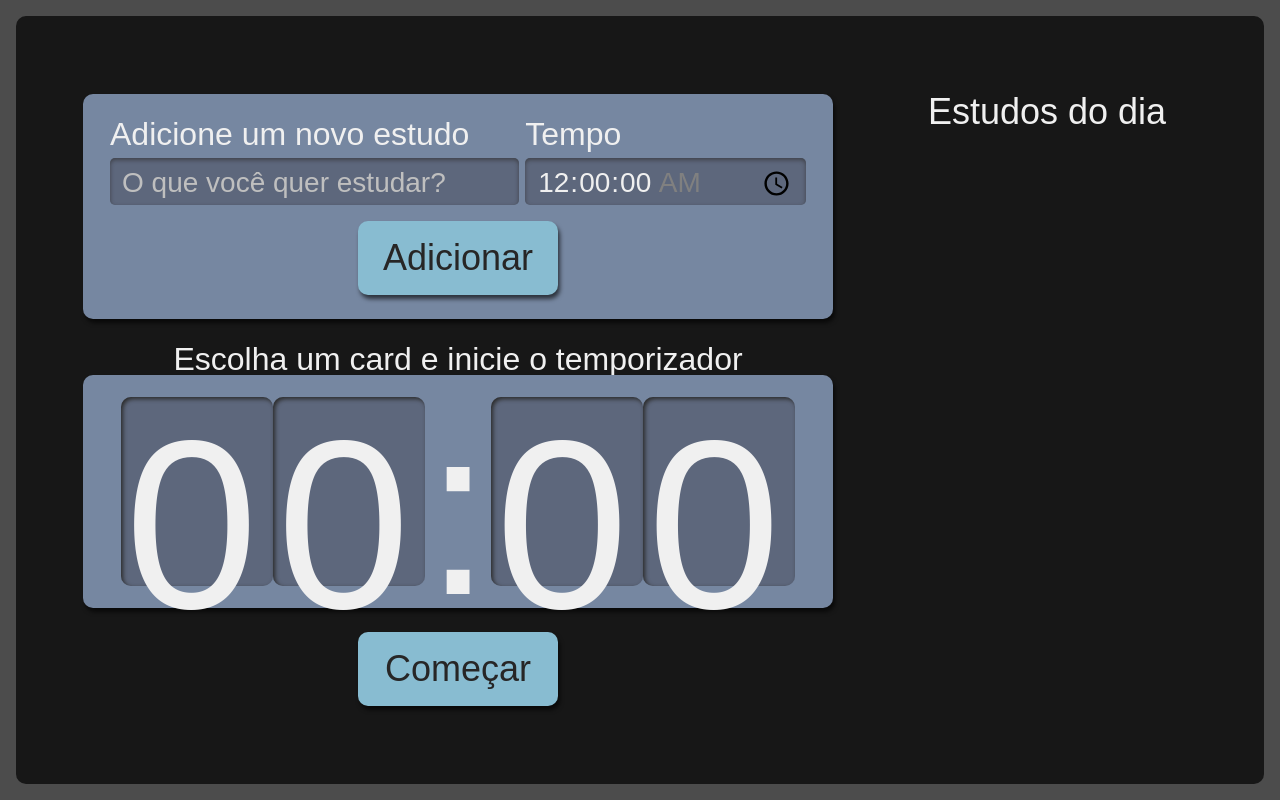
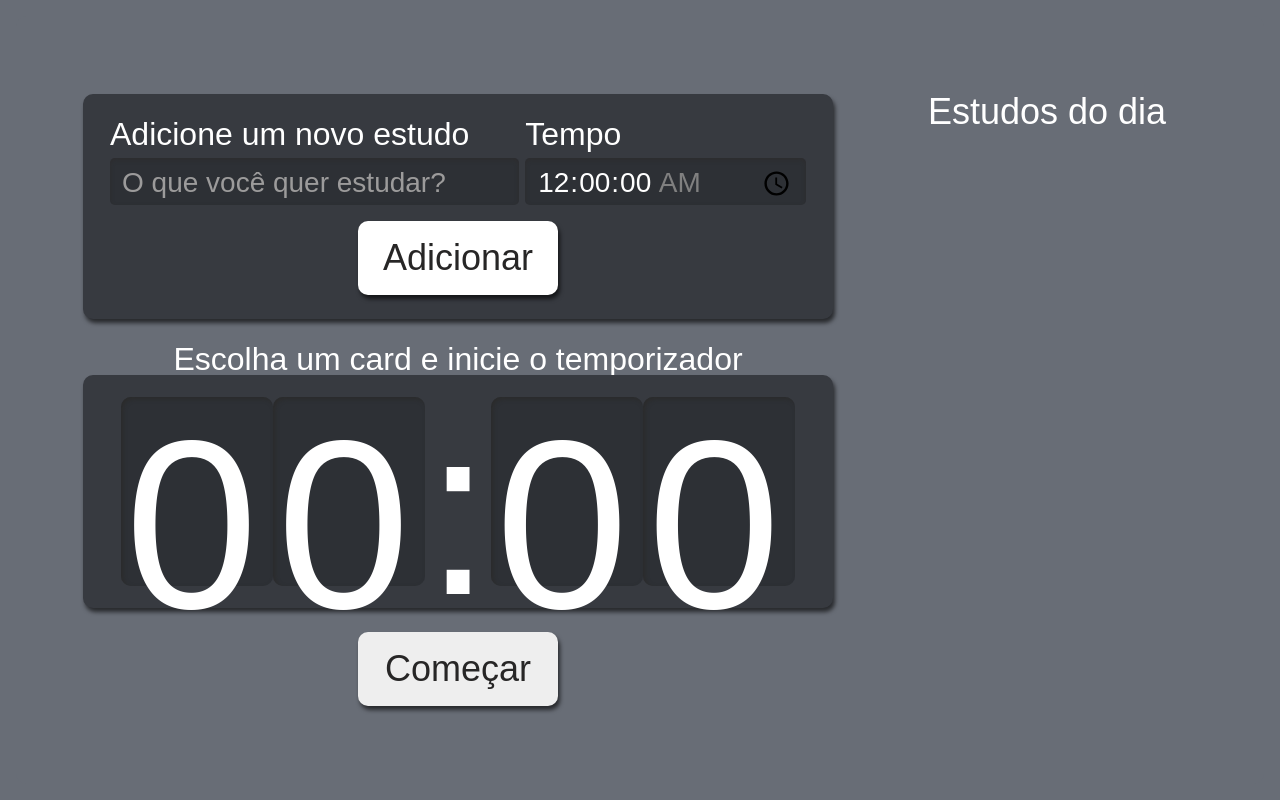
Before and after one commit to GabrielRHL/do-task, a React (Create React App) app: page / in a window 1280 px wide. Built offline with nearby package versions, Linux system fonts and the light colour scheme; the HTML template or start-up script is replaced by a standard one.

Commit message:
alterando cores do projeto

```diff
--- a/src/App.module.scss
+++ b/src/App.module.scss
@@ -13,7 +13,7 @@
     padding: 32px;
     box-sizing: border-box;
     border-radius: 10px;
-    background-color: #171717;
+    background-color: #686D76;
 
     @media screen and (min-width:1280px)  {
       grid-template-areas:
--- a/src/components/Button/Button.module.scss
+++ b/src/components/Button/Button.module.scss
@@ -1,6 +1,6 @@
 .button {
     align-self: center;
-    background-color: #88bcd1;
+    background-color: #FFF;
     border-radius: 10px;
     box-shadow: 2px 4px 4px #0000009F;
     color: #272626;
--- a/src/components/Form/Form.module.scss
+++ b/src/components/Form/Form.module.scss
@@ -2,7 +2,7 @@
     display:flex;
     flex-direction: column;
     grid-area: nova-tarefa;
-    background-color: #7687A1;
+    background-color: #373A40;
     border-radius: 10px;
     box-shadow: 2px 4px 4px #0000009F;
     padding: 12px;
@@ -24,11 +24,11 @@
         box-sizing: border-box;
         border: unset;
         border-radius: 5px;
-        background-color: #5D677C;
+        background-color: #2d3035;
         box-shadow: 0px 2px 4px #2D2B2B9F inset;
 
         &::placeholder {
-          color: #BFBFBF;
+          color: #9c9b9b;
         }
       }
     }
--- a/src/components/Timer/Clock/Clock.module.scss
+++ b/src/components/Timer/Clock/Clock.module.scss
@@ -1,5 +1,5 @@
 .clockNumber {
-    background-color: #5D677C;
+    background-color: #2d3035;
     box-shadow: 2px 2px 4px #2B2B2B inset;
     height: 3.6rem;
     width: 3rem;
--- a/src/components/Timer/Timer.module.scss
+++ b/src/components/Timer/Timer.module.scss
@@ -6,7 +6,7 @@
 
     .clockWrapper {
       align-items: center;
-      background-color: #7687A1;
+      background-color: #373A40;
       border-radius: 10px;
       box-shadow: 2px 4px 4px #0000009F;
       box-sizing: border-box;
@@ -23,7 +23,7 @@
     }
 
     button {
-      background-color: #88bcd1;
+      background-color: #EEEEEE;
       border-radius: 10px;
       box-shadow: 2px 4px 4px #0000009F;
       color: #272626;
--- a/src/index.css
+++ b/src/index.css
@@ -69,8 +69,8 @@ body {
 	display: flex;
 	justify-content: center;
 	font-family: 'Manjari', sans-serif;
-	color: #F0F0F0;
-	background-color: #4C4C4C;
+	color: #FFF;
+	background-color: #686D76;
 	height: 100%;
 	width: 100%;
 	padding: 16px;
```
